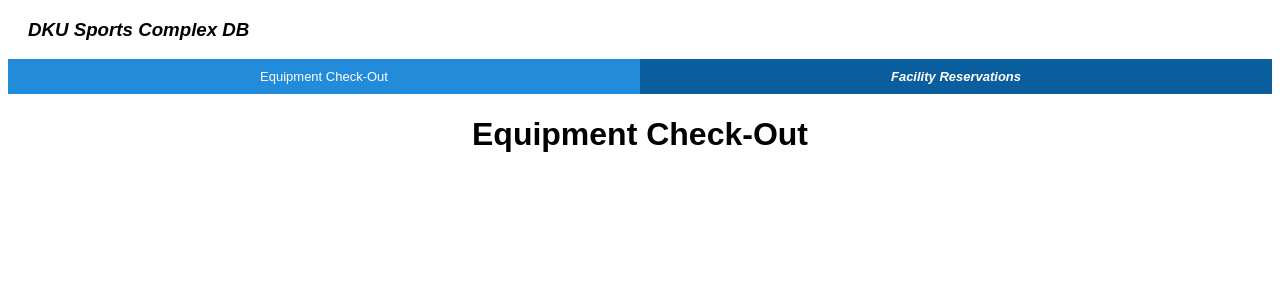
After one commit to pomegranar/cs310-Group-Project, a Flask app: template templates/reserve.html in a window 1280 px wide. The commit adds this page. Shown: the top 300 px of the page. Run offline with Flask 3, Linux system fonts and the light colour scheme; the template is opened without the code that fills it, so the values that code supplies are empty; parts of the project's set-up code (start-up, migrations or seed data) failed here and were passed over.

Commit message:
Updated frontend, but incomplete.

```diff
--- /dev/null
+++ b/queries/get_available_equipment.sql
@@ -0,0 +1,5 @@
+SELECT s.name AS sport, e.name, e.number, e.equipment_id
+FROM equipment e
+JOIN sport s ON e.sport_id = s.sport_id
+LEFT OUTER JOIN borrowed b ON e.equipment_id = b.equipment_id
+WHERE b.equipment_id IS NULL OR b.returned_on IS NOT NULL;
--- a/static/styles.css
+++ b/static/styles.css
@@ -1,3 +1,12 @@
+:root {
+   --theme-blue: #228CDB;
+   --theme-indigo: #0b5e9e;
+   --dark-blue: #0D1F2D;
+   --sea-green: #3E885B;
+   --white-smoke: #F2F2F2;
+   --silver: #CCCCCC;
+}
+
 body {
    font-family: Arial, sans-serif;
 }
@@ -6,7 +15,14 @@ h1 {
    text-align: center;
 }
 
+h3 {
+   text-align: left;
+   margin-left: 20px;
+   font-style: italic;
+}
+
 form {
+   display: block;
    max-width: 400px;
    margin: auto;
 }
@@ -18,5 +34,39 @@ label, input, select {
 }
 
 button {
-   width: 100%;
+   display: block;
+   margin-left: auto;
+   margin-right: auto;
+   width: 50%;
+   border-radius: 30px;
+   border: 0;
+   padding: 10px 0 10px 0;
+   background-color: var(--sea-green);
+   color: white;
+   font-size: large;
 }
+
+.tabBar {
+   display: flex;
+   flex-direction: row;
+   justify-content: space-between;
+   align-items: center;
+}
+
+.tabButton, .tabButton a {
+   border-radius: 0;
+   margin: 0;
+   background-color: var(--theme-blue);
+   color: white;
+   font-size: small;
+   font-weight: normal;
+   text-decoration: none;
+   font-style: normal;
+}
+
+.current{
+   color: white;
+   font-style: italic;
+   font-weight: bolder;
+   background-color: var(--theme-indigo);
+}
--- /dev/null
+++ b/templates/reserve.html
@@ -0,0 +1,19 @@
+<!DOCTYPE html>
+<html lang="en">
+<head>
+    <meta charset="UTF-8">
+    <meta name="viewport" content="width=device-width, initial-scale=1.0">
+    <title>Facility Reservation</title>
+    <link rel="stylesheet" href="/static/styles.css">
+</head>
+<body>
+    <h3 class="appName">DKU Sports Complex DB</h3>
+
+    <div class="tabBar">
+        <button class="tabButton"><a href="index.html">Equipment Check-Out</a></button>
+        <button class="tabButton current">Facility Reservations</button>
+    </div>
+
+    <h1>Equipment Check-Out</h1>
+</body>
+</html>
```
Also changed, not shown: templates/index.html (+8 -1 lines).
